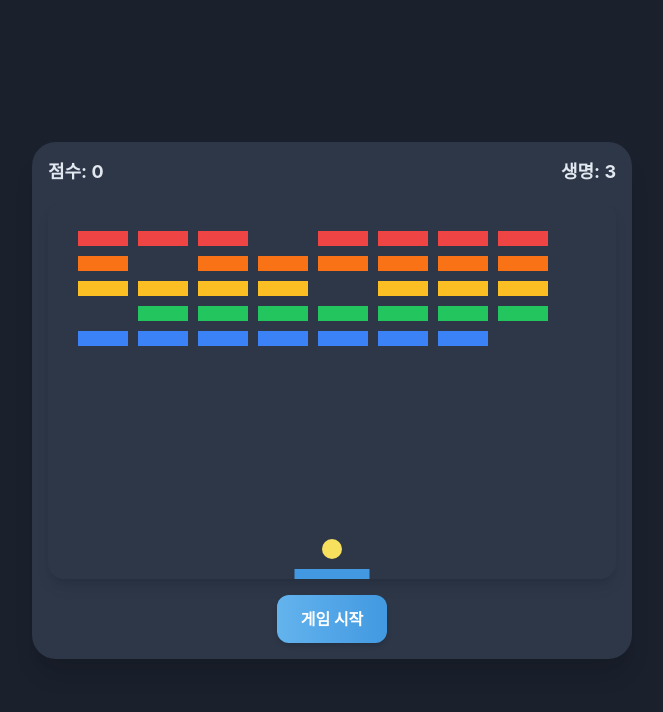
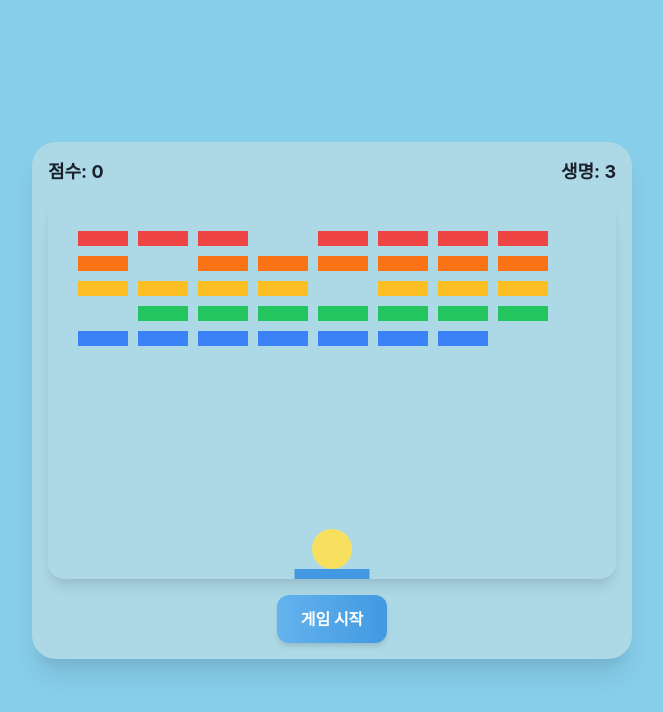
Before and after one commit to wunny711/game, a plain HTML site: page index.html in a window 1280 px wide. Shown: the whole page, without its empty margins (308-971 px from the left). Drawn offline with nearby package versions, Linux system fonts and the light colour scheme.

Commit message:
Update index.html

```diff
--- a/index.html
+++ b/index.html
@@ -8,7 +8,7 @@
     <style>
         body {
             font-family: 'Inter', sans-serif;
-            background-color: #1a202c; /* Dark background */
+            background-color: #87CEEB; /* Sky blue background */
             display: flex;
             justify-content: center;
             align-items: center;
@@ -17,7 +17,7 @@
             overflow: hidden; /* Prevent scrolling */
         }
         canvas {
-            background-color: #2d3748; /* Slightly lighter dark background for canvas */
+            background-color: #ADD8E6; /* Slightly darker sky blue for canvas */
             display: block;
             border-radius: 1rem; /* Rounded corners */
             box-shadow: 0 10px 15px -3px rgba(0, 0, 0, 0.1), 0 4px 6px -2px rgba(0, 0, 0, 0.05);
@@ -28,7 +28,7 @@
             flex-direction: column;
             align-items: center;
             padding: 1rem;
-            background-color: #2d3748;
+            background-color: #ADD8E6; /* Match canvas background */
             border-radius: 1.5rem;
             box-shadow: 0 20px 25px -5px rgba(0, 0, 0, 0.1), 0 10px 10px -5px rgba(0, 0, 0, 0.04);
             max-width: 90vw; /* Responsive width */
@@ -39,7 +39,7 @@
             justify-content: space-between;
             width: 100%;
             margin-bottom: 1rem;
-            color: #e2e8f0; /* Light text color */
+            color: #1a202c; /* Dark text color for contrast */
             font-size: 1.125rem; /* lg */
             font-weight: bold;
         }
@@ -121,7 +121,7 @@
         }
         /* Timer display */
         #timer {
-            color: #e2e8f0;
+            color: #1a202c; /* Dark text for contrast */
             font-size: 1.125rem;
             font-weight: bold;
             margin-left: 1rem;
@@ -168,7 +168,7 @@
         let animationFrameId;
 
         // Ball properties
-        let ballRadius = 10;
+        let ballRadius = 20; // Ball size doubled
         let x = canvas.width / 2;
         let y = canvas.height - 30;
         let dx = 2; // Ball speed in x direction
```
